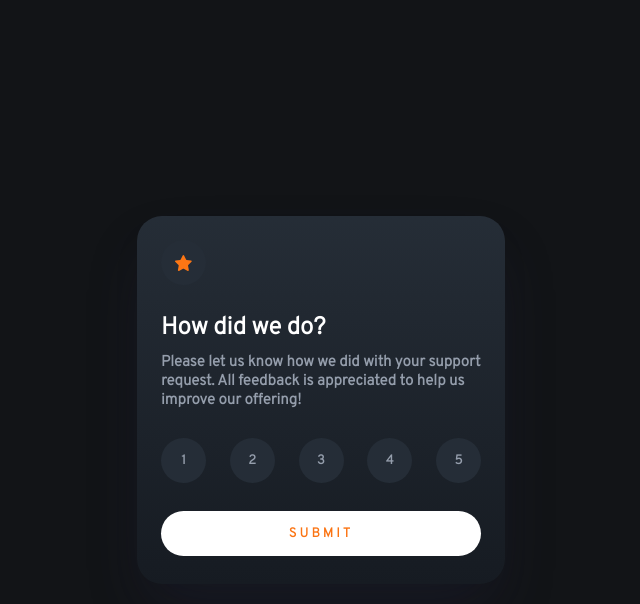
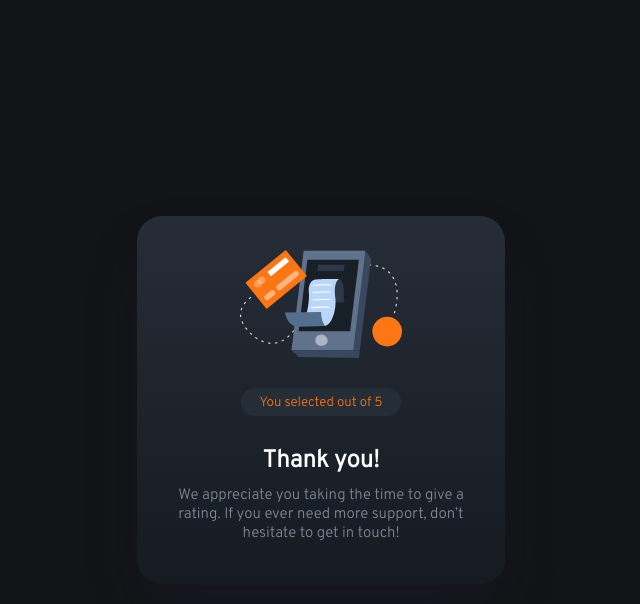
Before and after one commit to persolanstereox/interactive-rating-component-main, a plain HTML site: page index.html in a window 1280 px wide. Both pictures are taken after a click on the button "SUBMIT". Shown: the whole page, without its empty margins (319-959 px from the left). Drawn offline with Linux system fonts and the light colour scheme.

Commit message:
second commit

```diff
--- a/app.js
+++ b/app.js
@@ -0,0 +1,12 @@
+let submit = document.querySelector('.submit');
+let rating = document.querySelector('.ratings');
+
+let hideBoxRating = () => {
+    let activeElement = document.querySelector('.active');
+    activeElement.classList.remove('active')
+}
+let showThanksBox = () => {
+    hideBoxRating();
+    document.querySelector('.thank_you-state').classList.add('active');
+}
+submit.addEventListener('click', showThanksBox)
--- a/index.html
+++ b/index.html
@@ -12,8 +12,8 @@
 </head>
 <body>
     <main>
-        <div class="rating_component">
-            <div class="fucntions_box">
+        <div class="rating_component active">
+            <div class="functions_box">
                 <div class="icon">
                     <div>
                         <img src="images/icon-star.svg"/>
@@ -29,25 +29,47 @@
                     </h5>
                 </div>
                 <div class="ratings_container">
-                    <button class="ratings">
+                    <button id="rating1" class="ratings">
                         1
                     </button>
-                    <button class="ratings">
+                    <button id="rating2" class="ratings">
                         2
                     </button>
-                    <button class="ratings">
+                    <button id="rating3" class="ratings">
                         3
                     </button>
-                    <button class="ratings">
+                    <button id="rating4" class="ratings">
                         4
                     </button>
-                    <button class="ratings">
+                    <button id="rating5" class="ratings">
                         5
                     </button>
                 </div>
                 <button class="submit">
                     SUBMIT
                 </button>
+
+            </div>
+        </div>
+        <div class="rating_component thank_you-state">
+            <div class="functions_box">
+                <div class="icon">
+                    <img src="images/illustration-thank-you.svg"/>
+                </div>
+                <div class="what_selected">
+                    <div>
+                        <h5>You selected  out of 5</h5>
+                    </div>
+                </div>
+                <div class="text">
+                    <h2>
+                        Thank you!
+                    </h2>
+                    <h5>
+                        We appreciate you taking the time to give a rating. If you ever need more support,
+                        don’t hesitate to get in touch!
+                    </h5>
+                </div>
             </div>
         </div>
     </main>
--- a/main.css
+++ b/main.css
@@ -25,6 +25,12 @@ main {
    background-color: var(--Very-Dark-Blue);
 }
 .rating_component {
+    display: none;
+}
+.rating_component.active {
+    display: block;
+}
+.rating_component {
     width: 23rem;
     max-width: 85%;
     height: 23rem;
@@ -33,6 +39,7 @@ main {
     background: linear-gradient(var(--Dark-Blue), hsl(215deg, 21%, 11%));
     box-shadow: rgba(50, 50, 93, 0.25) 0px 30px 60px -12px, rgba(0, 0, 0, 0.3) 0px 18px 36px -18px;
 }
+
 .icon, .text, .ratings_container {
     margin-bottom: 28px;
 }
@@ -41,13 +48,14 @@ main {
     margin-bottom: 10px;
 }
 .text h5 {
-    color: var(--Light-Grey);
+    color: var(--Medium-Grey);
     font-size: 15px;
-
+    font-weight: 400;
 }
 .ratings_container {
     display: flex;
     justify-content: space-between;
+    gap: .4rem;
 }
 .ratings, .icon div {
     width: 45px;
@@ -61,7 +69,7 @@ main {
     box-shadow: rgba(50, 50, 93, 0.25) 0px 50px 100px -20px, rgba(0, 0, 0, 0.3) 0px 30px 60px -30px;
     transition: background-color 0.3s linear;
 }
-.ratings, button {
+.ratings, .submit {
     cursor: pointer;
     border: none;
     font-family: 'Overpass', sans-serif;
@@ -75,7 +83,8 @@ main {
     background-color: var(--Orange);
     color: var(--White);
     letter-spacing: 3px;
-    transition: background-color 0.5s, color 0.5s;
+    transition: all 1s ease-in-out;
+
 }
 .ratings:hover {
     background-color: var(--Medium-Grey);
@@ -85,7 +94,45 @@ main {
     background-color: var(--Orange);
     color: var(--White);
 }
-.submit:focus {
+
+.submit:hover {
+    box-shadow: 0px 8px 12px 0 rgba(255,255,255, 0.35);
     background-color: var(--White);
     color: var(--Orange);
+    height: 60px;
 }
+
+
+
+/* THANK YOU STATE */
+
+.hidden {
+    display: none;
+}
+
+.thank_you-state .icon {
+    display: flex;
+    justify-content: center;
+    margin-top: 10px;
+}
+.what_selected div {
+    background-color: var(--Dark-Blue);
+    color: var(--Orange);
+    border-radius: 20px;
+    width: 10rem;
+    height: 28px;
+    margin: 0 auto;
+    display: flex;
+    justify-content: center;
+    align-items: center;
+}
+.what_selected h5 {
+    font-weight: 400;
+}
+
+.thank_you-state .text {
+    text-align: center;
+}
+.thank_you-state .icon, .what_selected div, .thank_you-state .text {
+    margin-bottom: 30px;
+}
```
